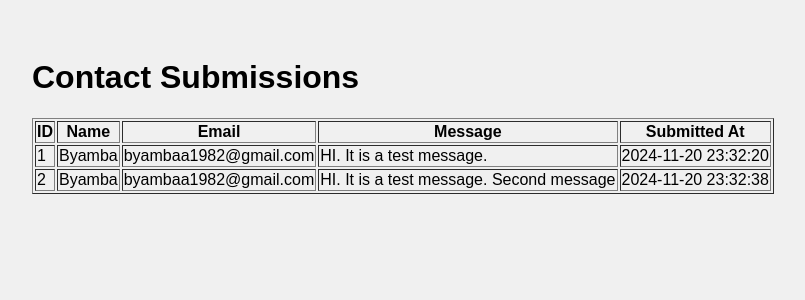
After one commit to urangoo0325/flask, a Flask app: page /admin in a window 1280 px wide. The commit adds this page. Shown: the top 300 px of the page, without its empty margins (6-811 px from the left). Run offline with Flask 3, Linux system fonts and the light colour scheme; data comes from the database, SQL or seed files in the repository; both versions use the stored data as it was after the commit; some libraries are stand-ins or nearby versions.

Commit message:
added new files

```diff
--- a/main.py
+++ b/main.py
@@ -1,13 +1,22 @@
-from flask import Flask, render_template, request, redirect, url_for
+from flask import Flask, render_template, request, redirect, url_for, session, flash
+import hashlib
 import pandas as pd
 import sqlite3
+import os
 
 app = Flask(__name__)
+app.secret_key = 'your_secret_key'  # Needed for session management
+
+# Get the base directory of the current script
+basedir = os.path.abspath(os.path.dirname(__file__))
+
+# Construct the database path dynamically
+db_path = os.path.join(basedir, 'db', 'titanic.sqlite')
 
 @app.route('/second')
 def hello_world():
     return render_template('index.html', message='Hello, World!')
-# hello hi
+
 @app.route('/form', methods=['GET', 'POST'])
 def render_form():
     message = ''
@@ -23,7 +32,16 @@ def render_form():
 
 @app.route('/')
 def about():
-    return render_template('about.html',my_hobby="drawing", my_text="Hello my name is Urangoo")
+    conn = sqlite3.connect(db_path)
+    # Read the 'titanic' table into a pandas DataFrame
+    df = pd.read_sql('SELECT Name, Age FROM titanic', conn)
+    name = df["Name"][0]
+    age = df["Age"][0]
+    print(name, age)
+    return render_template('about.html',
+                            jinja_title = name,
+                            jinja_about = age
+                            )
 
 @app.route('/posts', methods=['GET', 'POST'])
 def submit_post():
@@ -33,7 +51,7 @@ def submit_post():
         post_content = request.form['post']
         post_type = request.form['type']
 
-        conn = sqlite3.connect('titanic.sqlite')
+        conn = sqlite3.connect(db_path)
         cursor = conn.cursor()
 
         # Ensure the post table exists (you might want to modify or remove this part)
@@ -52,25 +70,28 @@ def submit_post():
 def about_me():
     message = ""
     if request.method == 'POST':
-        title = request.form['top']
-        post_content = request.form['middle']
-        post_type = request.form['bottom']
+        name_insert = request.form['name']
+        age_insert = request.form['age']
+        hobby_insert = request.form['hobby']
+        project_insert = request.form['project']
 
-        conn = sqlite3.connect('titanic.sqlite')
+        conn = sqlite3.connect(db_path)
         cursor = conn.cursor()
 
-        # Ensure the post table exists (you might want to modify or remove this part)
-        cursor.execute('''CREATE TABLE IF NOT EXISTS middle (id INTEGER PRIMARY KEY, title TEXT, post TEXT, type TEXT)''')
+        # Ensure the me table exists (you might want to modify or remove this part)
+        cursor.execute('''CREATE TABLE IF NOT EXISTS me (id INTEGER PRIMARY KEY AUTOINCREMENT, name TEXT, age INTEGER, hobby TEXT, project TEXT)''')
 
-        # Insert the submitted form data into the post table
-        cursor.execute("INSERT INTO post (top, middler, bottom) VALUES (?, ?, ?)", (title, post_content, post_type))
+        # Insert the submitted form data into the me table
+        cursor.execute("INSERT INTO me (name, age, hobby, project) VALUES (?, ?, ?, ?)", (name_insert, age_insert, hobby_insert, project_insert))
         conn.commit()
         conn.close()
 
-        message = "DONE"
+        message = "Post submitted successfully!"
+    return render_template('grace.html', message=message)
+
 @app.route('/blogs')
 def show_blogs():
-    conn = sqlite3.connect('titanic.sqlite')
+    conn = sqlite3.connect(db_path)
     cursor = conn.cursor()
 
     # Fetch all posts from the database
@@ -83,5 +104,101 @@ def show_blogs():
 
     return render_template('blog.html', posts=formatted_posts)
 
+@app.route('/test')
+def test_db():
+    conn = sqlite3.connect(db_path)
+    df = pd.read_sql('SELECT Name, Age FROM titanic', conn)
+    name = df["Name"][0]
+    return f'Hello from Flask! {name}'
+
+
+# Route for registration.
+@app.route('/register', methods=['GET', 'POST'])
+def register():
+    if request.method == 'POST':
+        username = request.form['username']
+        password = request.form['password']
+        hashed_password = hashlib.sha256(password.encode()).hexdigest()
+
+        conn = sqlite3.connect(db_path)
+        cursor = conn.cursor()
+
+        try:
+            cursor.execute("INSERT INTO users (username, password) VALUES (?, ?)", (username, hashed_password))
+            conn.commit()
+            flash("Registration successful! Please log in.")
+            return redirect(url_for('login'))
+        except sqlite3.IntegrityError:
+            flash("Username already exists. Please try another one.")
+        finally:
+            conn.close()
+
+    return render_template('register.html')
+
+# Route to handle form submission
+@app.route('/submit_contact', methods=['POST'])
+def submit_contact():
+    # Retrieve form data
+    name = request.form.get('name')
+    email = request.form.get('email')
+    message = request.form.get('message')
+
+    # Insert data into the contacts table
+    conn = sqlite3.connect(db_path , check_same_thread=False)
+    cursor = conn.cursor()
+    cursor.execute('''
+        INSERT INTO contacts (name, email, message)
+        VALUES (?, ?, ?)
+    ''', (name, email, message))
+    conn.commit()
+    conn.close()
+
+    # Redirect to the admin page
+    return redirect('/admin')
+
+# Route to display admin page
+@app.route('/admin')
+def admin():
+    # Retrieve all contact records
+    conn = sqlite3.connect(db_path, check_same_thread=False)
+    cursor = conn.cursor()
+    cursor.execute('SELECT * FROM contacts')
+    contacts = cursor.fetchall()
+    conn.close()
+
+    # Render the admin page with contact data
+    return render_template('admin.html', contacts=contacts)
+
+# Route for login
+@app.route('/login', methods=['GET', 'POST'])
+def login():
+    if request.method == 'POST':
+        username = request.form['username']
+        password = request.form['password']
+        hashed_password = hashlib.sha256(password.encode()).hexdigest()
+
+        conn = sqlite3.connect(db_path)
+        cursor = conn.cursor()
+
+        cursor.execute("SELECT * FROM users WHERE username = ? AND password = ?", (username, hashed_password))
+        user = cursor.fetchone()
+        conn.close()
+
+        if user:
+            session['username'] = username
+            flash("Login successful!")
+            return redirect(url_for('show_blogs'))
+        else:
+            flash("Invalid username or password.")
+
+    return render_template('login.html')
+
+# Route to log out
+@app.route('/logout')
+def logout():
+    session.pop('username', None)
+    flash("Logged out successfully.")
+    return redirect(url_for('login'))
+
 if __name__ == '__main__':
     app.run(debug=True)
--- /dev/null
+++ b/templates/admin.html
@@ -0,0 +1,28 @@
+<!DOCTYPE html>
+<html>
+<head>
+    <title>Admin Page</title>
+    <link rel="stylesheet" type="text/css" href="{{ url_for('static', filename='style.css') }}">
+</head>
+<body>
+    <h1>Contact Submissions</h1>
+    <table border="1">
+        <tr>
+            <th>ID</th>
+            <th>Name</th>
+            <th>Email</th>
+            <th>Message</th>
+            <th>Submitted At</th>
+        </tr>
+        {% for contact in contacts %}
+        <tr>
+            <td>{{ contact[0] }}</td>
+            <td>{{ contact[1] }}</td>
+            <td>{{ contact[2] }}</td>
+            <td>{{ contact[3] }}</td>
+            <td>{{ contact[4] }}</td>
+        </tr>
+        {% endfor %}
+    </table>
+</body>
+</html>
```
Also changed, not shown: templates/about.html (+6 -12 lines), users.py (added, +30 -0 lines), db/titanic.sqlite, titanic.sqlite.
